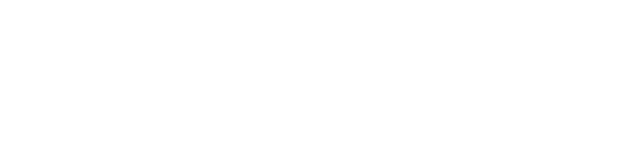
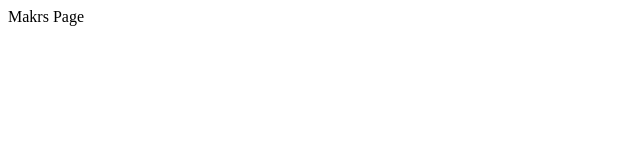
Before and after one commit to mc041162/git-course, a plain HTML site: page index.html in a window 1280 px wide. Shown: the whole page, without its empty margins (0-640 px from the left). Drawn offline with Linux system fonts and the light colour scheme.

Commit message:
#1234: added page name

```diff
--- a/index.html
+++ b/index.html
@@ -1,2 +1,3 @@
 <div>
+Makrs Page
 </div>
```
